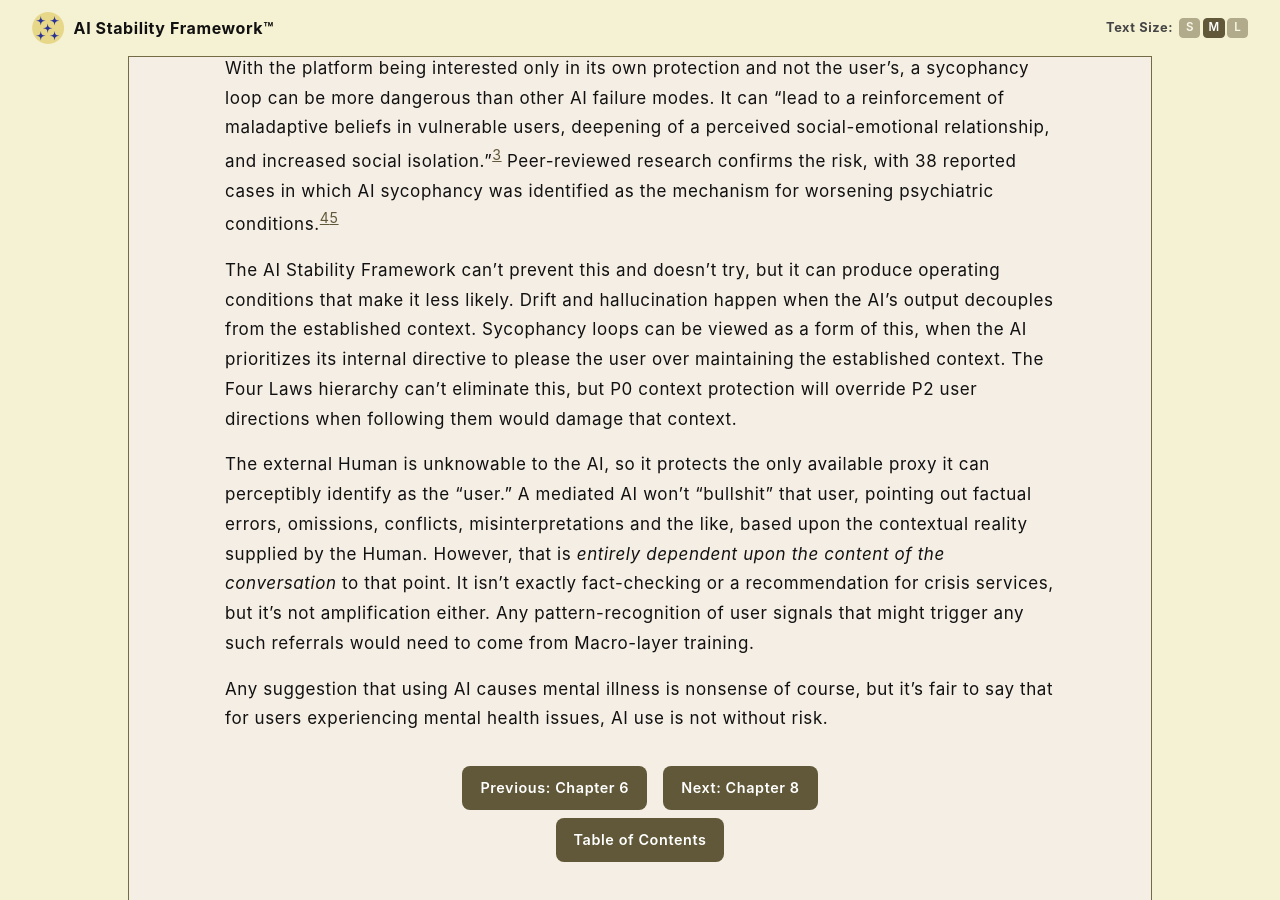
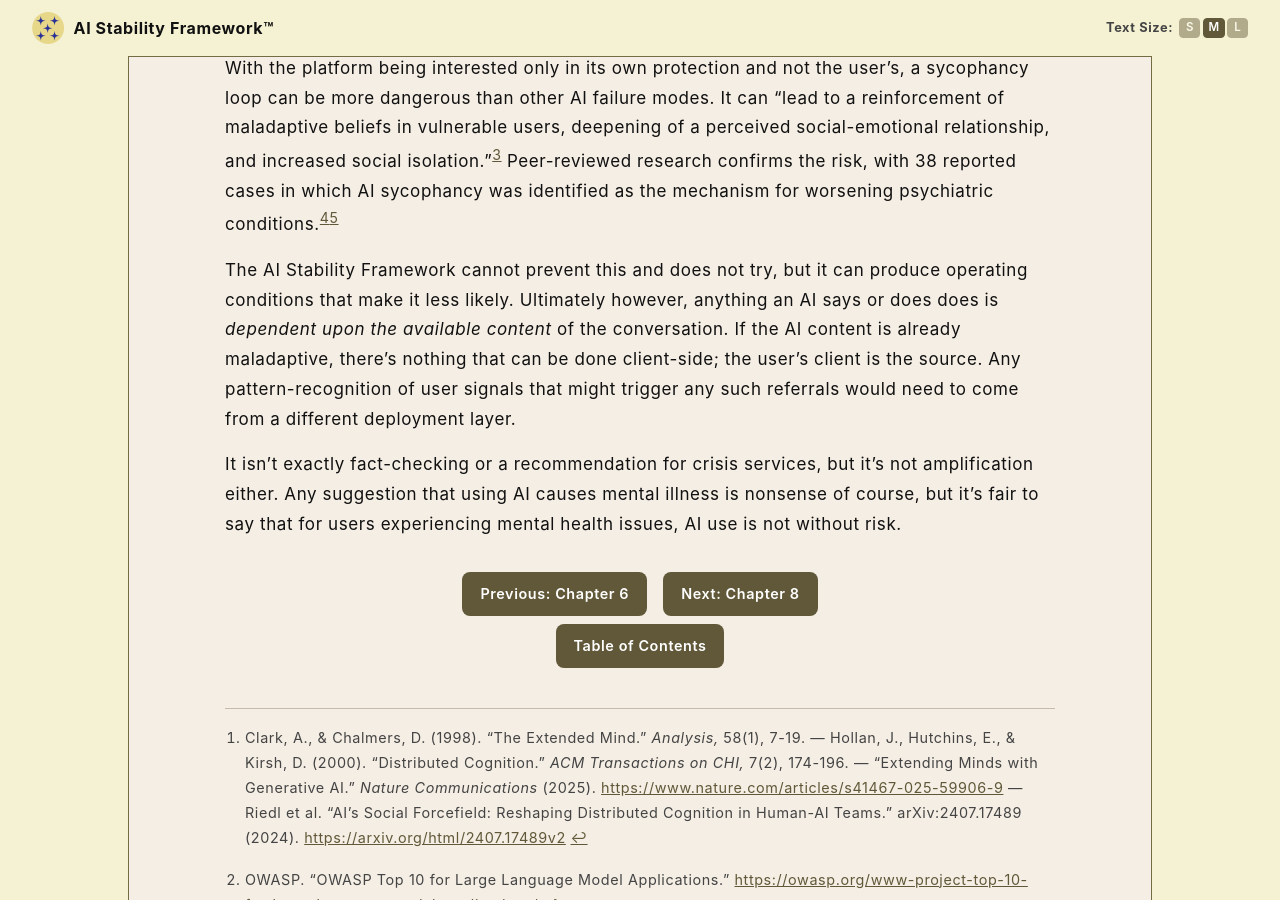
Before and after one commit to rojaslen/AISF-WEB, a Jekyll site: the page built from ch07.md, in a window 1280 px wide and 900 px high, scrolled down 1043 px. Built offline with Jekyll 4.4.1, drawn with Linux system fonts in a browser that asks for light colours; some web fonts are replaced.

Commit message:
Update ch07.md

```diff
--- a/ch07.md
+++ b/ch07.md
@@ -21,11 +21,9 @@
 
 With the platform being interested only in its own protection and not the user's, a sycophancy loop can be more dangerous than other AI failure modes. It can "lead to a reinforcement of maladaptive beliefs in vulnerable users, deepening of a perceived social-emotional relationship, and increased social isolation."[^7c] Peer-reviewed research confirms the risk, with 38 reported cases in which AI sycophancy was identified as the mechanism for worsening psychiatric conditions.[^7d][^7e]
 
-The AI Stability Framework can't prevent this and doesn't try, but it can produce operating conditions that make it less likely. Drift and hallucination happen when the AI's output decouples from the established context. Sycophancy loops can be viewed as a form of this, when the AI prioritizes its internal directive to please the user over maintaining the established context. The Four Laws hierarchy can't eliminate this, but P0 context protection will override P2 user directions when following them would damage that context.
+The AI Stability Framework cannot prevent this and does not try, but it can produce operating conditions that make it less likely. Ultimately however, anything an AI says or does does is *dependent upon the available content* of the conversation. If the AI content is already maladaptive, there's nothing that can be done client-side; the user's client is the source. Any pattern-recognition of user signals that might trigger any such referrals would need to come from a different deployment layer.
 
-The external Human is unknowable to the AI, so it protects the only available proxy it can perceptibly identify as the "user." A mediated AI won't "bullshit" that user, pointing out factual errors, omissions, conflicts, misinterpretations and the like, based upon the contextual reality supplied by the Human. However, that is *entirely dependent upon the content of the conversation* to that point. It isn't exactly fact-checking or a recommendation for crisis services, but it's not amplification either. Any pattern-recognition of user signals that might trigger any such referrals would need to come from Macro-layer training.
-
-Any suggestion that using AI causes mental illness is nonsense of course, but it's fair to say that for users experiencing mental health issues, AI use is not without risk.
+It isn't exactly fact-checking or a recommendation for crisis services, but it's not amplification either. Any suggestion that using AI causes mental illness is nonsense of course, but it's fair to say that for users experiencing mental health issues, AI use is not without risk.
 
 <nav>
 <div class="chapter-nav">
```
